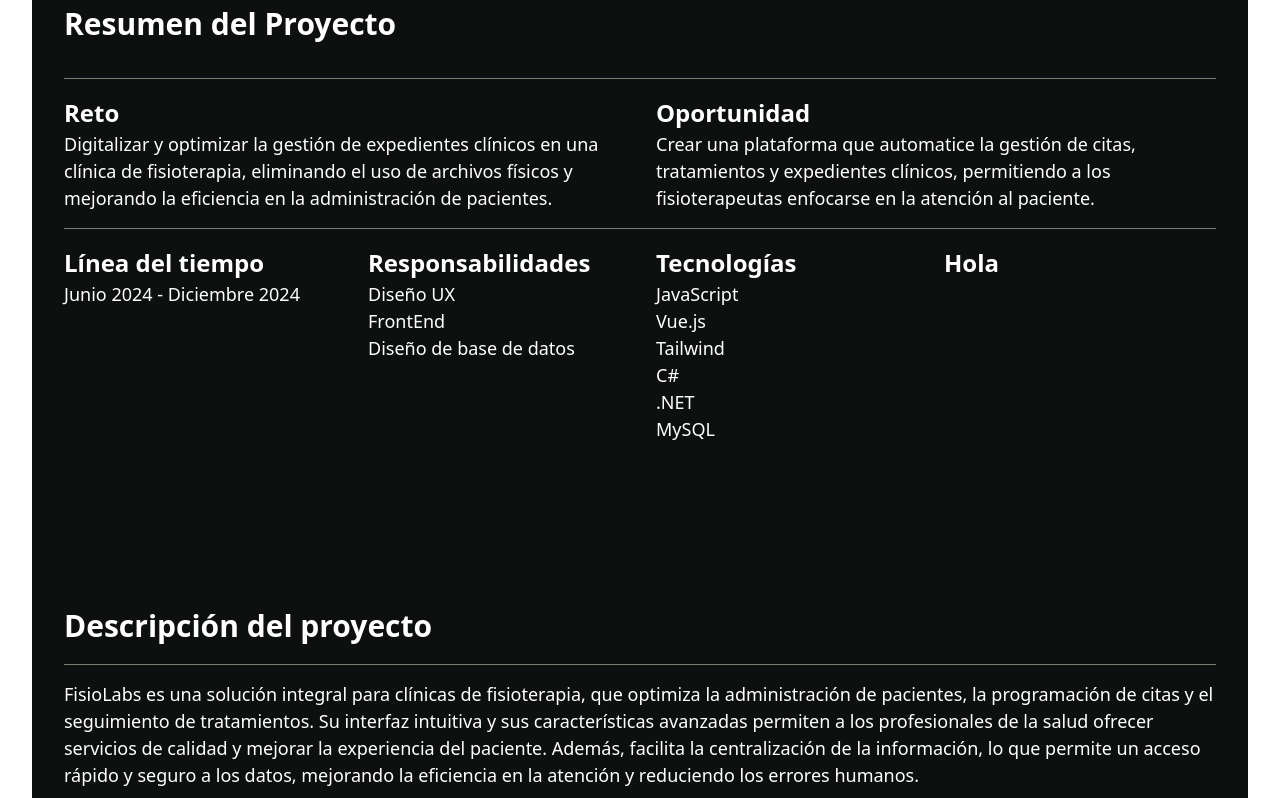
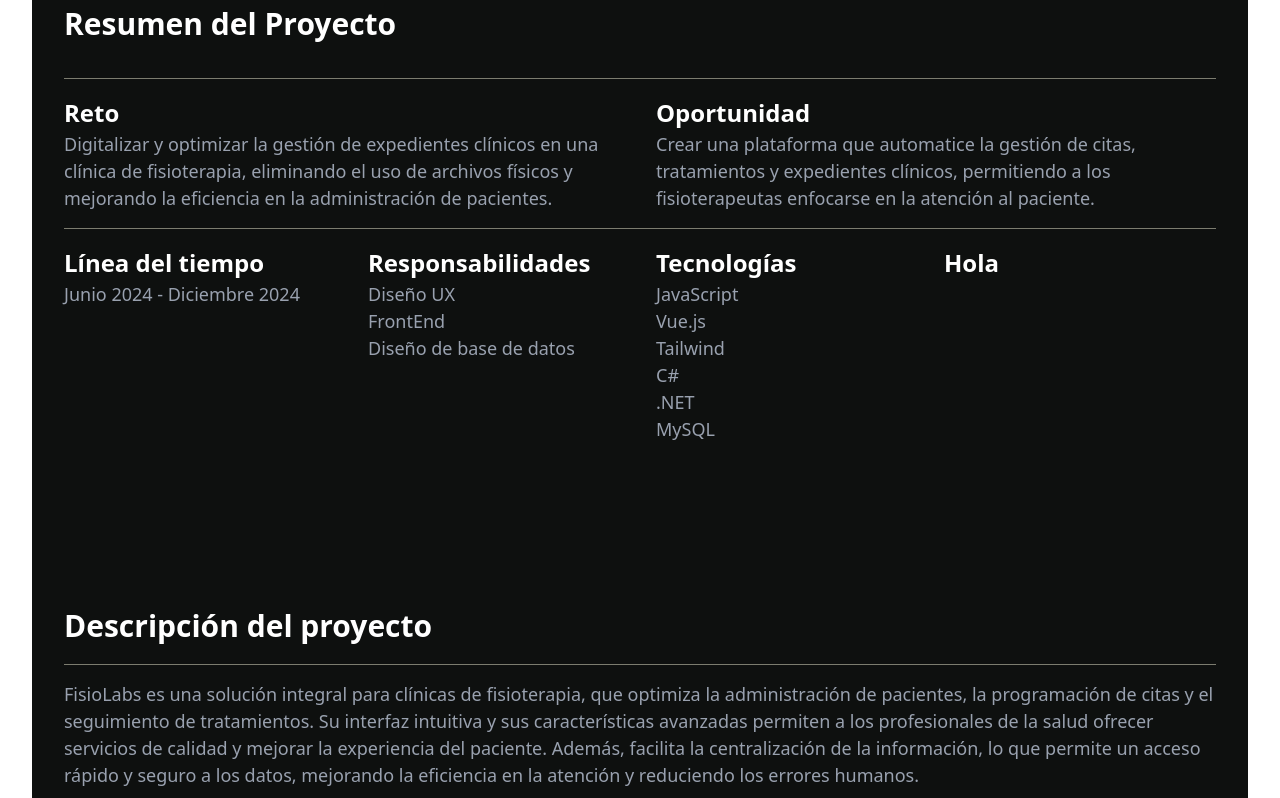
Before and after one commit to MiguelHern/portfolio, a Vue app: page /project/1 in a window 1280 px wide. Shown: the part 962-1760 px from the top of the page. Built offline with nearby package versions, Linux system fonts and the light colour scheme.

Commit message:
cambio de color

```diff
--- a/src/views/ProjectDescription.vue
+++ b/src/views/ProjectDescription.vue
@@ -164,7 +164,7 @@ h4 {
 p,
 ul,
 time {
-  color: var(--color-dark-text-bgblack);
+  color: var(--color-gray-400);
   font-size: var(--text-lg);
 }
 
```
